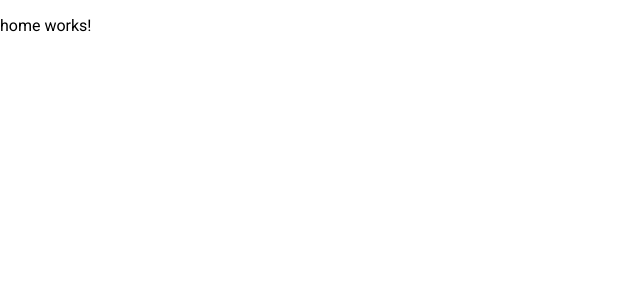
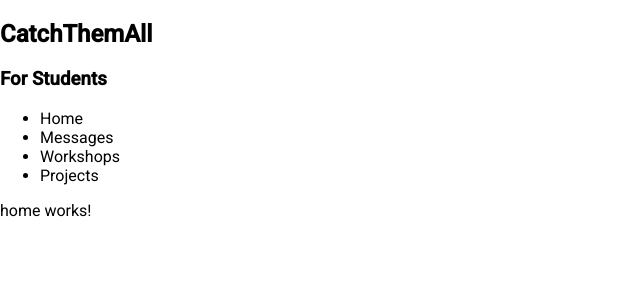
Before and after one commit to TELIT-Hackathon/itvaley-rocketTeam, an Angular app in the folder Client/catchThemAll/: page / in a window 1280 px wide. Shown: the top 300 px of the page, without its empty margins (0-640 px from the left). Built offline with nearby package versions, Linux system fonts and the light colour scheme.

Commit message:
header component and html for it

```diff
--- a/Client/catchThemAll/src/app/app.component.html
+++ b/Client/catchThemAll/src/app/app.component.html
@@ -1 +1,2 @@
+<app-header></app-header>
 <router-outlet></router-outlet>
--- /dev/null
+++ b/Client/catchThemAll/src/app/core/header/header.component.html
@@ -0,0 +1,12 @@
+<!--div holding content-->
+<div>
+  <h2>CatchThemAll</h2>
+  <h3>For Students</h3>
+
+  <ul>
+    <li>Home</li>
+    <li>Messages</li>
+    <li>Workshops</li>
+    <li>Projects</li>
+  </ul>
+</div>
```
Also changed, not shown: Client/catchThemAll/src/app/app.module.ts (+7 -7 lines), Client/catchThemAll/src/app/core/core.module.ts (+7 -4 lines), Client/catchThemAll/src/app/core/header/header.component.ts (added, +10 -0 lines), Client/catchThemAll/src/app/core/header/header.component.scss (added), 2 other files (tests, documents, lock files or other folders).
